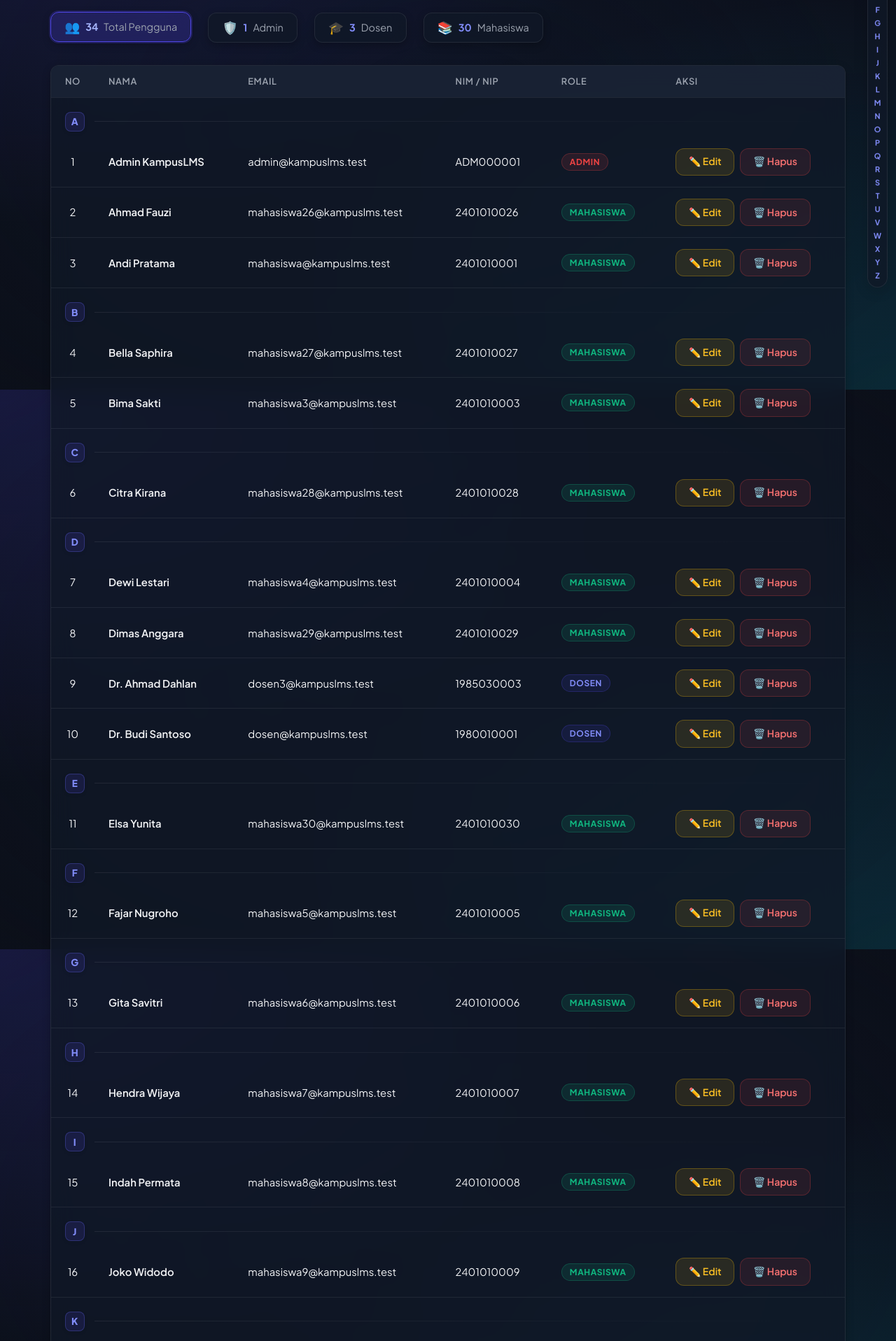
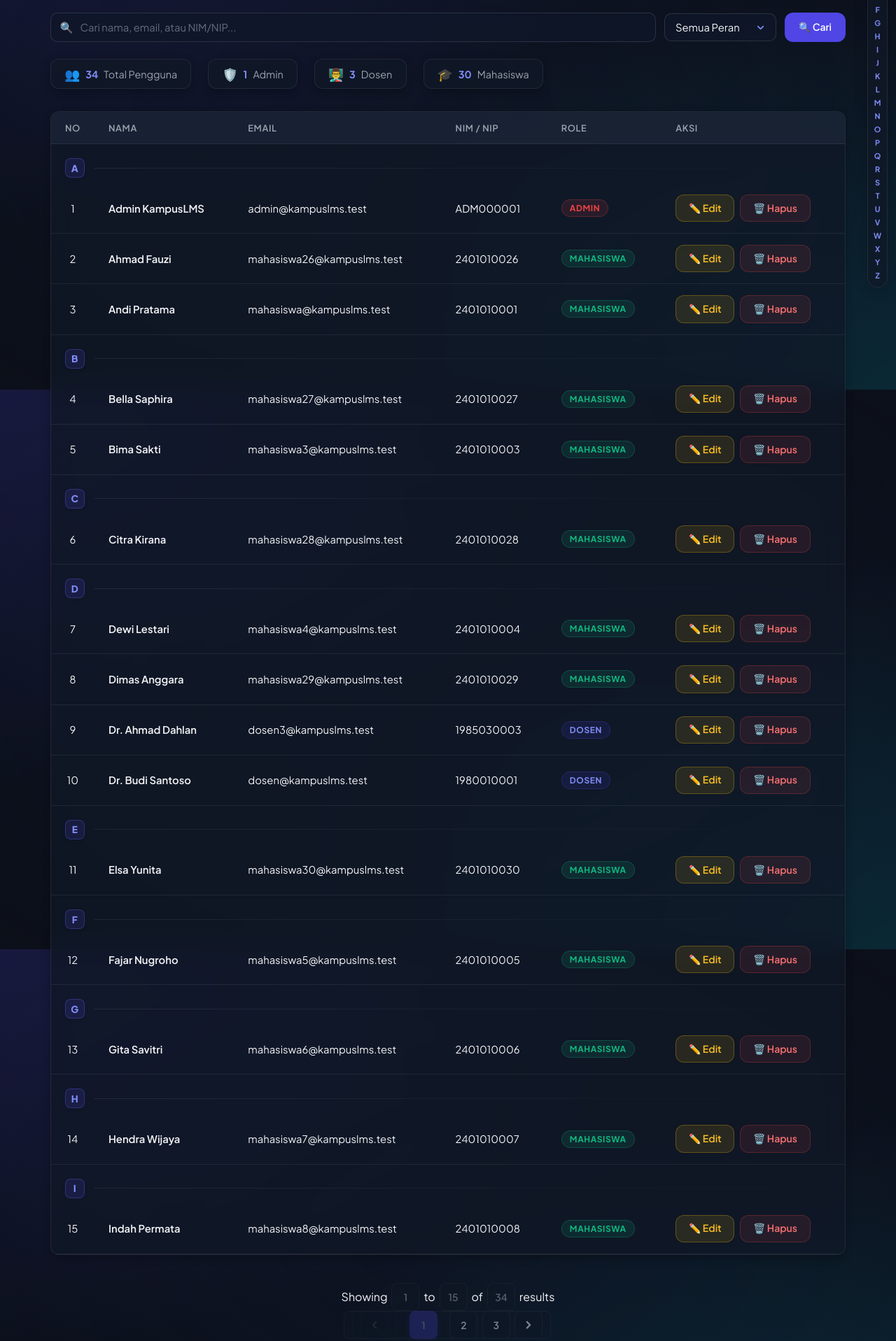
Before and after one commit to Agus-L/kampuslms-kelompok-01, a Laravel app: page /users in a window 1280 px wide. Shown: the part 243-2160 px from the top of the page at 70% size. Run offline with Laravel 12, Linux system fonts and the light colour scheme; data comes from the database, SQL or seed files in the repository; style sheets or scripts are compiled from the project's sources; parts of the project's set-up code (start-up, migrations or seed data) failed here and were passed over.

Commit message:
feat(user): implement search, role filter, and pagination for user module (BUILD number 5) by tasya-1009

```diff
--- a/kampuslms-kelompok-01/app/Http/Controllers/UserController.php
+++ b/kampuslms-kelompok-01/app/Http/Controllers/UserController.php
@@ -20,12 +20,52 @@ class UserController extends Controller
      * index — Menampilkan daftar seluruh pengguna.
      *
      * Route: GET /users → users.index
+     *
+     * Minggu 4 (BUILD 5):
+     * - Pencarian (q): mencari kecocokan pada kolom name, email, atau nim_nip
+     * - Filter peran (role): admin, dosen, mahasiswa
+     * - Pagination: 15 per halaman dengan withQueryString() agar parameter
+     *   search dan filter tetap bertahan saat berpindah halaman.
      */
-    public function index()
+    public function index(Request $request)
     {
-        $users = User::orderBy('name')->get();
+        // Statistik total keseluruhan pengguna di sistem (tetap, tidak berubah mengikuti halaman/filter)
+        $roleCounts = User::selectRaw('role, count(*) as total')
+            ->groupBy('role')
+            ->pluck('total', 'role');
 
-        return view('users.index', compact('users'));
+        $stats = [
+            'total'     => (int) $roleCounts->sum(),
+            'admin'     => (int) ($roleCounts['admin'] ?? 0),
+            'dosen'     => (int) ($roleCounts['dosen'] ?? 0),
+            'mahasiswa' => (int) ($roleCounts['mahasiswa'] ?? 0),
+        ];
+
+        $query = User::query()
+            ->when($request->filled('q'), function ($query) use ($request) {
+                $query->where(function ($sub) use ($request) {
+                    $sub->where('name', 'like', '%' . $request->q . '%')
+                        ->orWhere('email', 'like', '%' . $request->q . '%')
+                        ->orWhere('nim_nip', 'like', '%' . $request->q . '%');
+                });
+            })
+            ->when($request->filled('role'), fn ($query) =>
+                $query->where('role', $request->role))
+            ->orderBy('name');
+
+        // Hitung halaman kemunculan pertama tiap huruf abjad untuk navigasi cepat
+        $allMatchingNames = (clone $query)->pluck('name');
+        $letterPages = [];
+        foreach ($allMatchingNames as $index => $name) {
+            $char = strtoupper(substr(trim($name), 0, 1));
+            if (!isset($letterPages[$char])) {
+                $letterPages[$char] = (int) floor($index / 15) + 1;
+            }
+        }
+
+        $users = $query->paginate(15)->withQueryString();
+
+        return view('users.index', compact('users', 'letterPages', 'stats'));
     }
 
     /**
--- a/kampuslms-kelompok-01/resources/css/app.css
+++ b/kampuslms-kelompok-01/resources/css/app.css
@@ -1634,13 +1634,15 @@ button.filter-btn.active .stat-value {
     padding: 0;
     font-family: inherit;
     line-height: 1;
+    text-decoration: none;
 }
 
 .alphabet-nav-item.has-data {
     color: var(--primary-light);
 }
 
-.alphabet-nav-item.has-data:hover {
+.alphabet-nav-item.has-data:hover,
+.alphabet-nav-item.active {
     background: var(--primary);
     color: #ffffff;
     transform: scale(1.35);
--- a/kampuslms-kelompok-01/resources/views/users/index.blade.php
+++ b/kampuslms-kelompok-01/resources/views/users/index.blade.php
@@ -1,10 +1,13 @@
 {{--
     User Index View — Daftar Semua Pengguna
-    Route: GET /users → users.index
+    Route: GET /users ── users.index
     Controller: UserController@index
 
-    View ini menerima variabel $users (Eloquent Collection berisi
-    model User) yang dikirim dari controller via compact('users').
+    Minggu 4 (BUILD 5):
+    - Menerapkan pencarian (q: nama, email, nim_nip)
+    - Filter peran (role: admin, dosen, mahasiswa)
+    - Navigasi cepat abjad A-Z (melompat ke huruf & halaman yang sesuai)
+    - Pagination 15 per halaman dengan withQueryString()
 --}}
 
 <x-layout :title="'Daftar Pengguna — Kampus LMS'">
@@ -30,35 +33,95 @@
         </div>
     </div>
 
-    {{-- ── Statistik Ringkas / Tombol Filter Peran ── --}}
-    <div class="stats-bar user-filter-bar" role="tablist" aria-label="Filter pengguna berdasarkan peran">
-        <button type="button" class="stat-item filter-btn active" data-filter="all" title="Tampilkan Semua Pengguna">
+    {{-- ─────────────────────────────────────────────────────────────
+         Minggu 4 — Pencarian & Filter (query string, bukan session)
+
+         KENAPA query string?
+         → Pengguna bisa membagikan URL hasil pencarian.
+         → Tombol back browser tetap berfungsi.
+         → Membuka dua tab tidak saling mengganggu.
+         → Sesuai prinsip modul 4.1: "filter dan pencarian ke query string,
+           jangan ke session."
+    ───────────────────────────────────────────────────────────── --}}
+    <div class="search-filter-bar">
+        <form method="GET" action="{{ route('users.index') }}" class="search-filter-form">
+            {{-- Input Pencarian --}}
+            <div class="search-input-wrapper">
+                <span class="search-icon">🔍</span>
+                <input
+                    type="text"
+                    name="q"
+                    class="search-input"
+                    placeholder="Cari nama, email, atau NIM/NIP..."
+                    value="{{ request('q') }}"
+                    aria-label="Cari pengguna"
+                >
+            </div>
+
+            {{-- Filter Role / Peran --}}
+            <select name="role" class="filter-select" aria-label="Filter berdasarkan peran">
+                <option value="">Semua Peran</option>
+                <option value="admin" {{ request('role') === 'admin' ? 'selected' : '' }}>Admin</option>
+                <option value="dosen" {{ request('role') === 'dosen' ? 'selected' : '' }}>Dosen</option>
+                <option value="mahasiswa" {{ request('role') === 'mahasiswa' ? 'selected' : '' }}>Mahasiswa</option>
+            </select>
+
+            {{-- Tombol Cari --}}
+            <button type="submit" class="btn btn-search">
+                🔍 Cari
+            </button>
+
+            {{-- Tombol Reset — hanya tampil jika ada filter aktif --}}
+            @if (request('q') || request('role'))
+                <a href="{{ route('users.index') }}" class="btn btn-reset" title="Hapus semua filter">
+                    ↺ Reset
+                </a>
+            @endif
+        </form>
+    </div>
+
+    {{-- ── Info Hasil Pencarian ── --}}
+    @if (request('q') || request('role'))
+        <div class="search-info">
+            <span class="search-info-icon">🔍</span>
+            <span>
+                Menampilkan <strong>{{ $users->total() }}</strong> hasil
+                @if (request('q'))
+                    untuk pencarian "<strong>{{ request('q') }}</strong>"
+                @endif
+                @if (request('role'))
+                    dengan peran <strong>{{ ucfirst(request('role')) }}</strong>
+                @endif
+            </span>
+        </div>
+    @endif
+
+    {{-- ── Statistik Ringkas (Total Keseluruhan Sistem) ── --}}
+    <div class="stats-bar">
+        <div class="stat-item">
             <span class="stat-icon">👥</span>
-            <span class="stat-value">{{ $users->count() }}</span>
+            <span class="stat-value">{{ $stats['total'] }}</span>
             <span class="stat-label">Total Pengguna</span>
-        </button>
-        <button type="button" class="stat-item filter-btn" data-filter="admin" title="Filter Pengguna Admin">
+        </div>
+        <div class="stat-item">
             <span class="stat-icon">🛡️</span>
-            <span class="stat-value">{{ $users->where('role', 'admin')->count() }}</span>
+            <span class="stat-value">{{ $stats['admin'] }}</span>
             <span class="stat-label">Admin</span>
-        </button>
-        <button type="button" class="stat-item filter-btn" data-filter="dosen" title="Filter Pengguna Dosen">
+        </div>
+        <div class="stat-item">
+            <span class="stat-icon">👨‍🏫</span>
+            <span class="stat-value">{{ $stats['dosen'] }}</span>
+            <span class="stat-label">Dosen</span>
+        </div>
+        <div class="stat-item">
             <span class="stat-icon">🎓</span>
-            <span class="stat-value">{{ $users->where('role', 'dosen')->count() }}</span>
-            <span class="stat-label">Dosen</span>
-        </button>
-        <button type="button" class="stat-item filter-btn" data-filter="mahasiswa" title="Filter Pengguna Mahasiswa">
-            <span class="stat-icon">📚</span>
-            <span class="stat-value">{{ $users->where('role', 'mahasiswa')->count() }}</span>
+            <span class="stat-value">{{ $stats['mahasiswa'] }}</span>
             <span class="stat-label">Mahasiswa</span>
-        </button>
+        </div>
     </div>
 
     {{-- ── Tabel Pengguna ── --}}
     @if ($users->count() > 0)
-        @php
-            $existingLetters = $users->map(fn($u) => strtoupper(substr(trim($u->name), 0, 1)))->unique()->values()->all();
-        @endphp
         <div class="table-card">
             <div class="table-wrapper">
                 <table class="data-table">
@@ -85,7 +148,7 @@
                                 @php
                                     $currentLetter = $firstLetter;
                                 @endphp
-                                <tr class="alphabet-header-row" data-letter="{{ $firstLetter }}">
+                                <tr class="alphabet-header-row" id="letter-{{ $firstLetter }}" data-letter="{{ $firstLetter }}">
                                     <td colspan="6" class="alphabet-header-cell">
                                         <div class="alphabet-badge-wrapper">
                                             <span class="alphabet-badge">{{ $firstLetter }}</span>
@@ -96,7 +159,7 @@
                             @endif
 
                             <tr class="user-row" data-role="{{ $user->role }}" data-letter="{{ $firstLetter }}">
-                                <td class="td-center row-number">{{ $index + 1 }}</td>
+                                <td class="td-center row-number">{{ $users->firstItem() + $index }}</td>
                                 <td class="td-name">
                                     {{ $user->name }}
                                 </td>
@@ -124,11 +187,6 @@
                                 </td>
                             </tr>
                         @endforeach
-                        <tr id="empty-filter-row" style="display: none;">
-                            <td colspan="6" class="empty-filter-cell">
-                                📭 Tidak ada data pengguna untuk kategori peran ini.
-                            </td>
-                        </tr>
                     </tbody>
                 </table>
             </div>
@@ -139,21 +197,47 @@
             <div class="alphabet-nav-track">
                 @foreach (range('A', 'Z') as $char)
                     @php
-                        $hasData = in_array($char, $existingLetters);
+                        $targetPage = $letterPages[$char] ?? null;
+                        $hasLetter = $targetPage !== null;
+                        $currentPage = $users->currentPage();
+                        $targetUrl = $hasLetter
+                            ? route('users.index', array_merge(request()->query(), ['page' => $targetPage])) . '#letter-' . $char
+                            : '#';
                     @endphp
-                    <button type="button"
-                            class="alphabet-nav-item {{ $hasData ? 'has-data' : 'disabled' }}"
-                            data-nav-letter="{{ $char }}"
-                            {{ !$hasData ? 'disabled' : '' }}
-                            title="{{ $hasData ? 'Lompat ke huruf ' . $char : 'Tidak ada nama berawalan ' . $char }}">
+                    <a href="{{ $targetUrl }}"
+                       class="alphabet-nav-item {{ $hasLetter ? 'has-data' : 'disabled' }}"
+                       data-nav-letter="{{ $char }}"
+                       data-target-page="{{ $targetPage }}"
+                       data-current-page="{{ $currentPage }}"
+                       title="{{ $hasLetter ? 'Lompat ke huruf ' . $char . ' (Halaman ' . $targetPage . ')' : 'Tidak ada nama berawalan ' . $char }}">
                         {{ $char }}
-                    </button>
+                    </a>
                 @endforeach
             </div>
         </aside>
     @else
         <div class="empty-state">
-            <p>📭 Belum ada pengguna. <a href="{{ route('users.create') }}">Tambah sekarang</a>.</p>
+            @if (request('q') || request('role'))
+                <p>🔍 Tidak ada pengguna yang cocok dengan pencarian/filter Anda.
+                    <a href="{{ route('users.index') }}">Tampilkan semua</a>.
+                </p>
+            @else
+                <p>👥 Belum ada pengguna. <a href="{{ route('users.create') }}">Tambah sekarang</a>.</p>
+            @endif
+        </div>
+    @endif
+
+    {{-- ─────────────────────────────────────────────────────────────
+         Minggu 4 — Pagination Links
+
+         $users->links() menampilkan tautan navigasi halaman.
+         Karena controller sudah memanggil ->withQueryString(),
+         tautan halaman 2 dst. otomatis membawa filter yang aktif.
+         Contoh: /users?q=budi&role=dosen&page=2
+    ───────────────────────────────────────────────────────────── --}}
+    @if ($users->hasPages())
+        <div class="pagination-wrapper">
+            {{ $users->links() }}
         </div>
     @endif
 
```
Also changed, not shown: kampuslms-kelompok-01/resources/js/app.js (+21 -67 lines).
